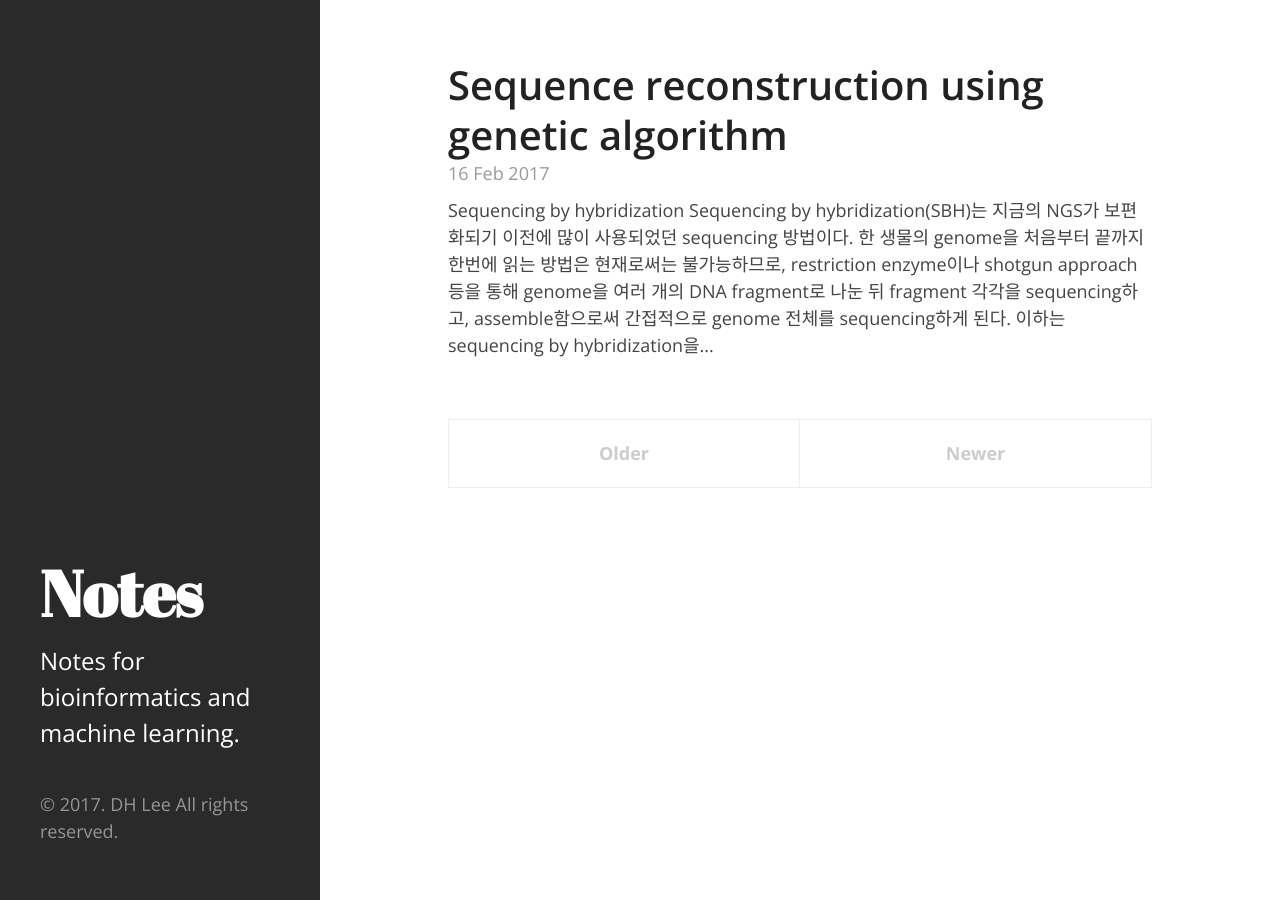
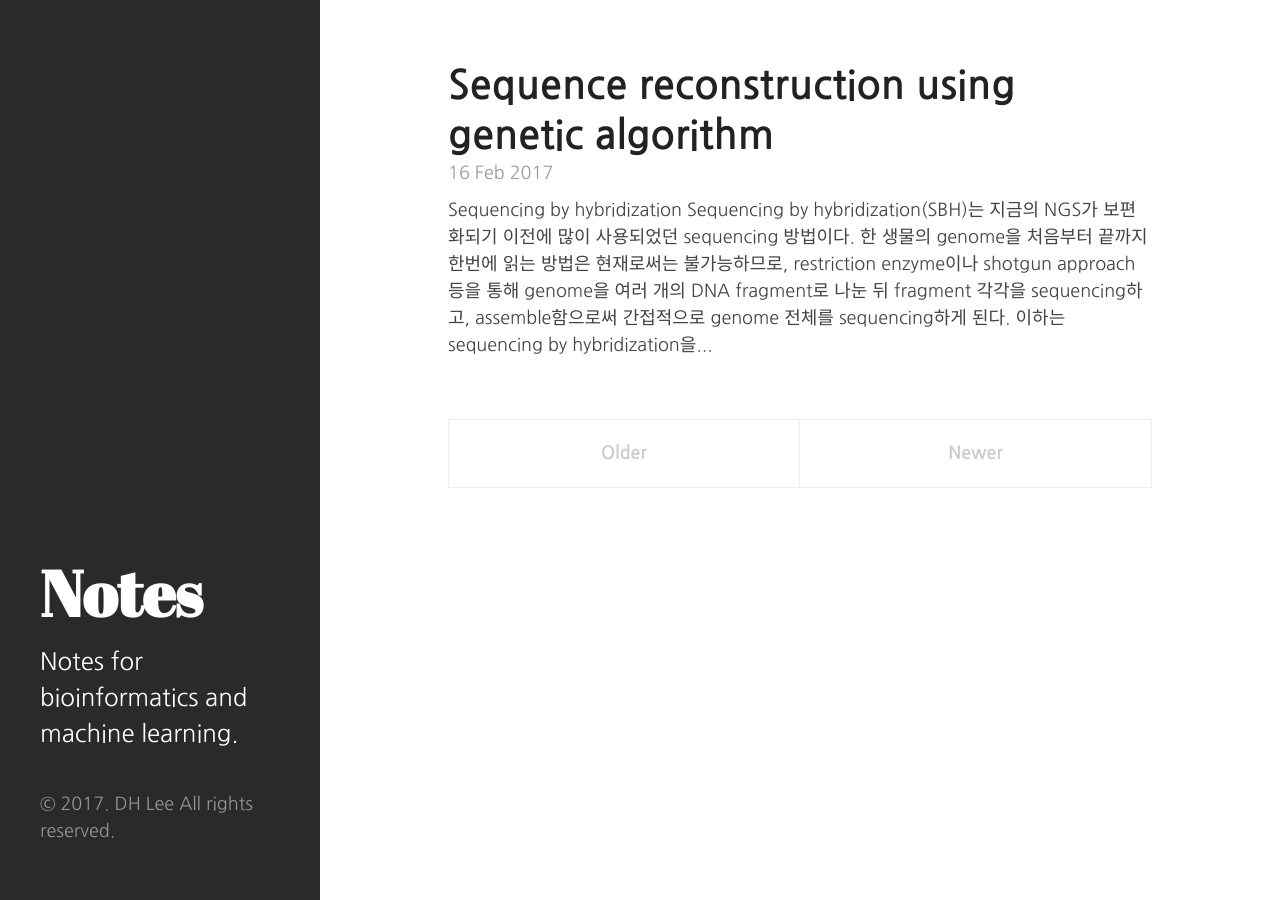
Before and after one commit to apap77/apap77.github.io, a Jekyll site: the page built from index.html, in a window 1280 px wide. Built offline with Jekyll 4.4.1, drawn with Linux system fonts in a browser that asks for light colours; the list of posts is cut into pages by our own code.

Commit message:
applies Nanum Gothic font

```diff
--- a/_includes/head.html
+++ b/_includes/head.html
@@ -9,6 +9,7 @@
   </title>
 
   <!-- CSS -->
+  <link rel='stylesheet' href='http://fonts.googleapis.com/earlyaccess/nanumgothic.css'/>
   <link rel="stylesheet" href="/public/css/hyde.css">
   <link rel="stylesheet" href="/public/css/syntax.css">
   <link rel="stylesheet" href="http://fonts.googleapis.com/css?family=Open+Sans:300,400italic,400,600,700|Abril+Fatface">
--- a/public/css/hyde.css
+++ b/public/css/hyde.css
@@ -54,7 +54,7 @@ body {
 }
 
 body {
-  font-family: "Open Sans", Helvetica, Arial, sans-serif;
+  font-family: "Nanum Gothic", "Open Sans", Helvetica, Arial, sans-serif;
   font-size: 16px;
   line-height: 1.5;
   color: #454441;
```
